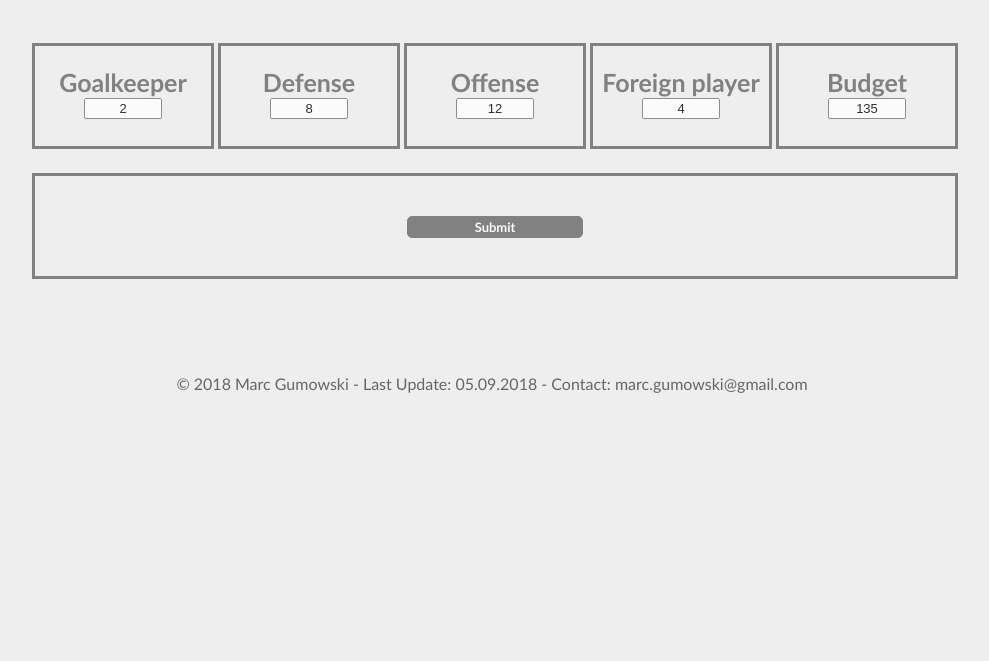
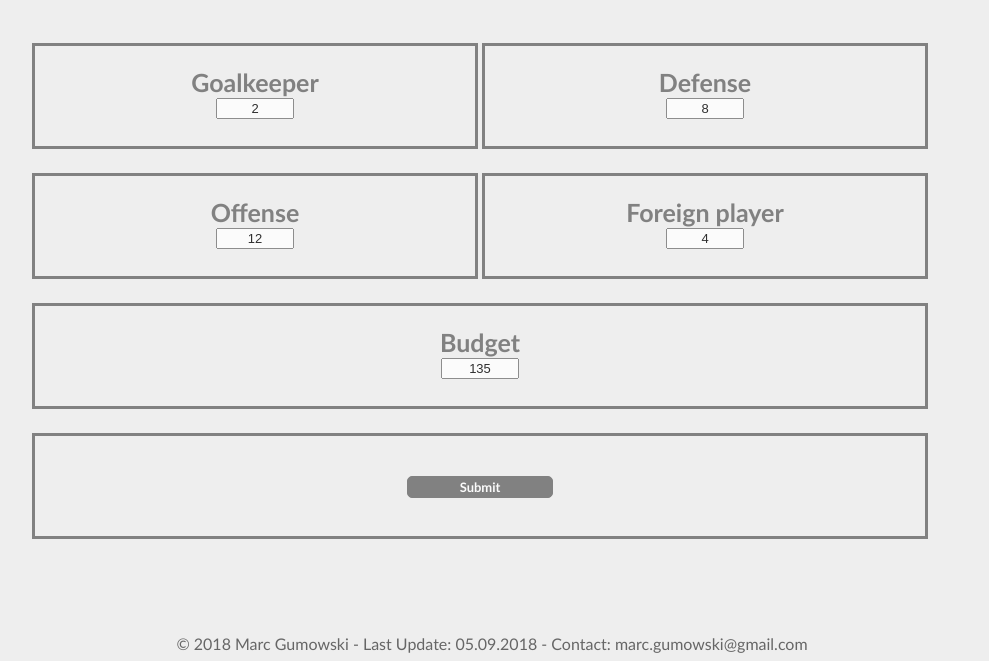
Before and after one commit to MarcGumowski/optiTeam, a plain HTML site: page index.html in a window 1280 px wide. Shown: the part 167-828 px from the top of the page, without its empty margins (148-1137 px from the left). Before the commit the page ends 800 px from the top, so only its background shows below. Drawn offline with Linux system fonts and the light colour scheme.

Commit message:
prettier index page

```diff
--- a/index.html
+++ b/index.html
@@ -27,22 +27,22 @@
                   <div class="center"><input type="text" value="8" class="center" id="defense">
                   </div>
                 </li>
-                <li class = "gridsterColor" data-row="1" data-col="3" data-sizex="1" data-sizey="1">
+                <li class = "gridsterColor" data-row="2" data-col="1" data-sizex="1" data-sizey="1">
                   <h2 id="offense_h2">Offense</h2>
                   <div class="center"><input type="text" value="12" class="center" id="offense">
                   </div>
                 </li>
-                <li class = "gridsterColor" data-row="1" data-col="4" data-sizex="1" data-sizey="1">
+                <li class = "gridsterColor" data-row="2" data-col="2" data-sizex="1" data-sizey="1">
                   <h2 id="foreign_h2">Foreign player</h2>
                   <div class="center"><input type="text" value="4" class="center" id="foreign">
                   </div>
                 </li>
-                <li class = "gridsterColor" data-row="1" data-col="5" data-sizex="1" data-sizey="1">
+                <li class = "gridsterColor" data-row="3" data-col="1" data-sizex="2" data-sizey="1">
                   <h2 id="budget_h2">Budget</h2>
                   <div class="center"><input type="text" value="135" class="center" id="budget">
                   </div>
                 </li>
-                <li class = "gridsterColor" data-row="2" data-col="1" data-sizex="5" data-sizey="1">
+                <li class = "gridsterColor" data-row="4" data-col="1" data-sizex="2" data-sizey="1">
                     <a onclick="storeBudget();storeGoalie();storeDefense();storeOffense();storeForeign();"
                     href="content.html"><div class="buttonGo center">Submit</div></a>
                 </li>
@@ -86,7 +86,7 @@
       $(function() {
           gridster = $(".gridster > ul").gridster({
               widget_margins: [10, 30],
-              widget_base_dimensions: [176, 100],
+              widget_base_dimensions: [440, 100]
           }).data('gridster').disable();
       });
 
@@ -95,13 +95,5 @@
      });
     </script>
 
-    <!--<script>
-     Scrape data directly from hockeymanager. Under development.
-     $.get('https://allorigins.us/get?method=raw&url=' + encodeURIComponent('http://hockeymanager.ch/playerPerfomancePage') +
-     '&callback=?', function(data){
-     console.log(data);
-     });
-    </script>-->
-
   </body>
 </html>
```
Also changed, not shown: content.html (+1 -1 lines).
